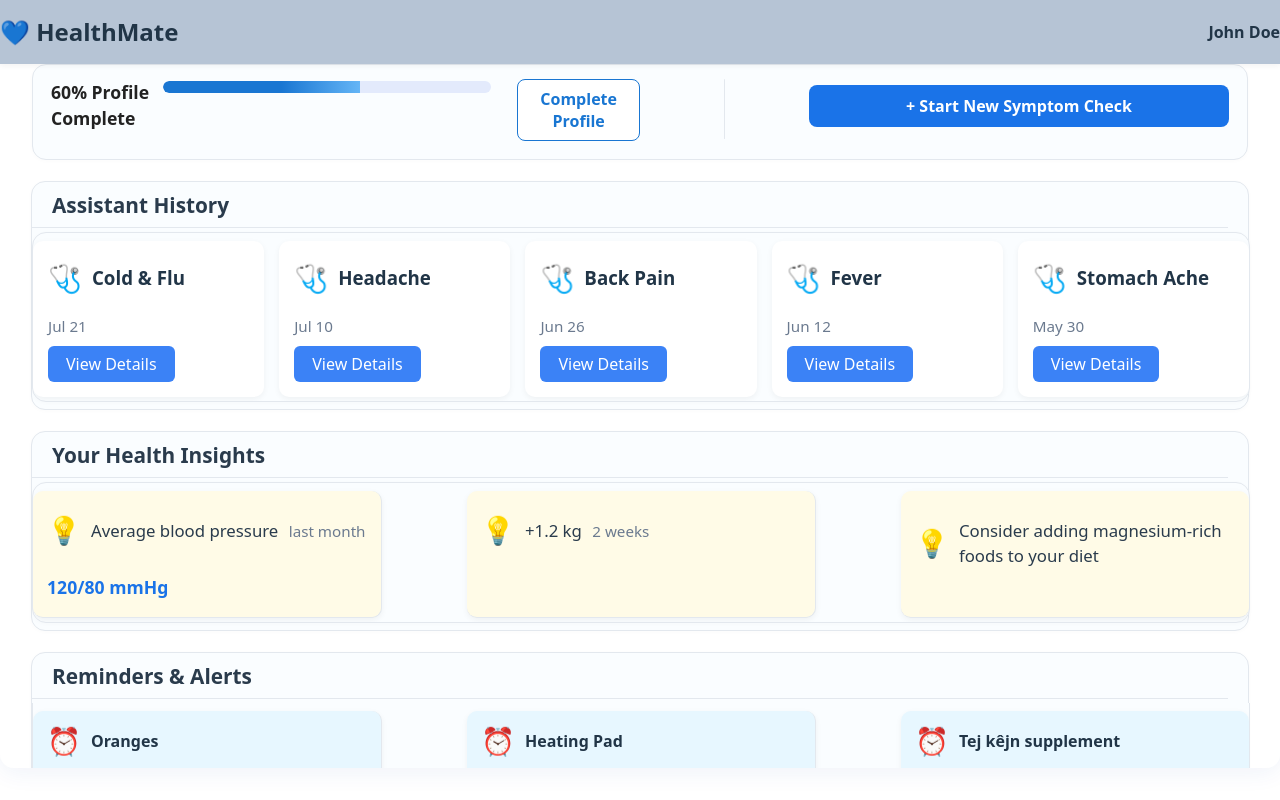
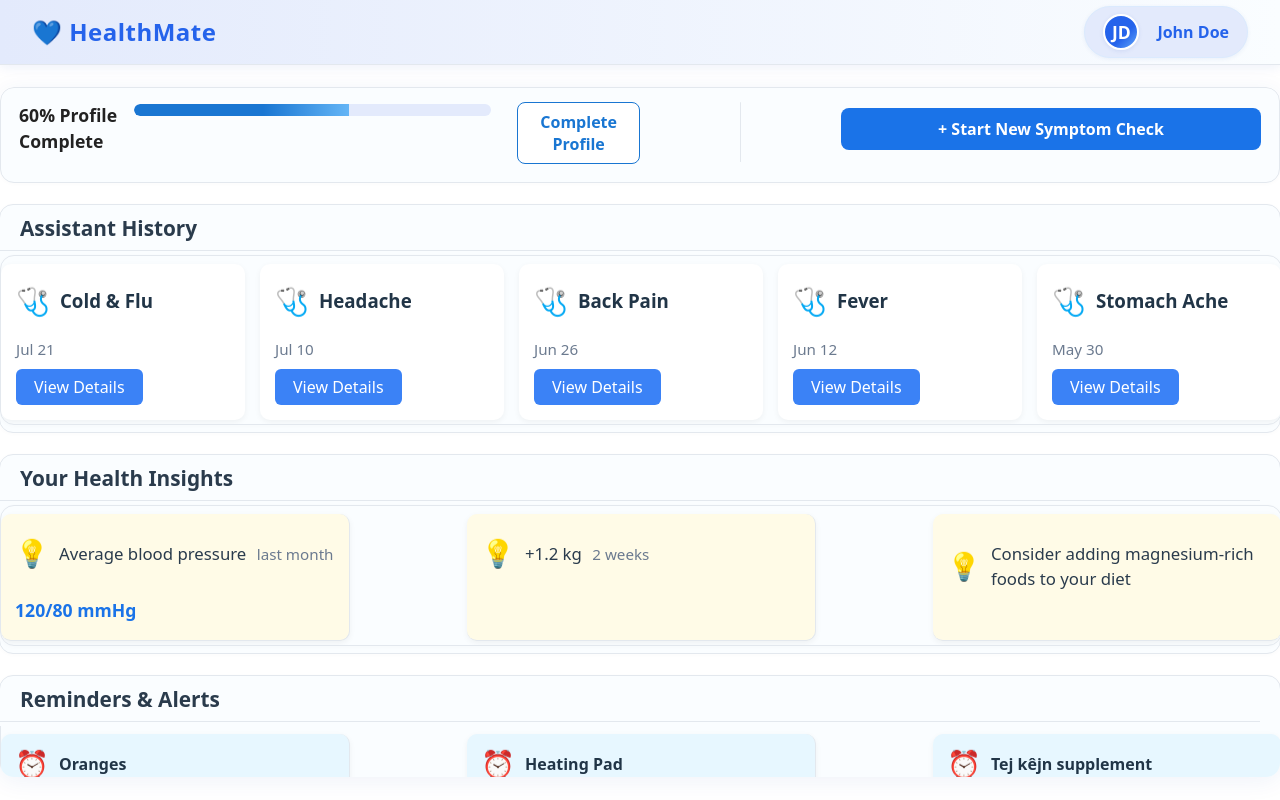
Before and after one commit to ronnieHentry/healthmate-ai-diagnostic, a React (Vite) app in the folder healthmate-ui/: page / in a window 1280 px wide. Built offline with nearby package versions, Linux system fonts and the light colour scheme.

Commit message:
Style changes

```diff
--- a/healthmate-ui/src/App.css
+++ b/healthmate-ui/src/App.css
@@ -2,15 +2,21 @@
 .app-root {
   min-height: 100vh;
   min-width: 100vw;
+  width: 100vw;
   display: flex;
   flex-direction: column;
   background: #f9fbfc;
+  overflow-x: hidden;
+  height: 100vh;
 }
 
 .app-header-wrapper {
   width: 100vw;
+  height: 8vh;
+  min-height: 52px;
+  max-height: 90px;
   flex-shrink: 0;
-  z-index: 1000;
+  /* z-index: 1000; */
 }
 
 .app-content {
@@ -18,16 +24,17 @@
   min-height: 0;
   min-width: 0;
   width: 100vw;
+  height: 80vh;
   display: flex;
   flex-direction: column;
   align-items: center;
   justify-content: center;
   box-sizing: border-box;
-  padding-top: 0;
-}#root {
+  /* padding-top: 64px; */
+  overflow-x: hidden;
+}
+#root {
   max-width: 1280px;
-  margin: 0 auto;
-  padding: 2rem;
   text-align: center;
 }
 
--- a/healthmate-ui/src/components/Header.css
+++ b/healthmate-ui/src/components/Header.css
@@ -6,10 +6,44 @@
   position: fixed;
   top: 0;
   left: 0;
-  width: 100%;
+  width: 100vw;
   z-index: 100;
-  background: #b6c4d5;
-  box-shadow: 0 2px 6px rgba(0,0,0,0.05);
+  background: linear-gradient(90deg, #e3eafc 0%, #fafdff 100%);
+  box-shadow: 0 2px 12px rgba(30, 64, 175, 0.08);
+  backdrop-filter: blur(8px);
+  border-bottom: 1.5px solid #e3e8ee;
+  overflow-x: hidden;
+}
+.avatar {
+  display: inline-flex;
+  align-items: center;
+  justify-content: center;
+  width: 32px;
+  height: 32px;
+  background: linear-gradient(135deg, #2563eb 60%, #60a5fa 100%);
+  color: #fff;
+  font-weight: 700;
+  font-size: 1.1rem;
+  border-radius: 50%;
+  margin-right: 10px;
+  box-shadow: 0 1px 4px rgba(30, 64, 175, 0.10);
+  border: 2px solid #fff;
+}
+
+.header > .logo {
+  margin-left: 32px;
+  font-weight: 700;
+  font-size: 1.5rem;
+  color: #2563eb;
+  letter-spacing: 0.5px;
+  background: none;
+}
+
+.nav-links {
+  margin-right: 32px;
+  display: flex;
+  align-items: center;
+  gap: 18px;
 }
 .logo {
   font-weight: bold;
@@ -21,7 +55,16 @@
   color: #333;
 }
 .profile-pic {
-  display: inline-block;
-  margin-left: 10px;
-  font-weight: bold;
+  display: flex;
+  align-items: center;
+  gap: 8px;
+  background: #e3eafc;
+  color: #2563eb;
+  font-weight: 600;
+  font-size: 1rem;
+  border-radius: 999px;
+  padding: 7px 18px;
+  box-shadow: 0 1px 4px rgba(30, 64, 175, 0.07);
+  border: 1.5px solid #dbeafe;
+  margin-left: 0;
 }
--- a/healthmate-ui/src/components/Header.jsx
+++ b/healthmate-ui/src/components/Header.jsx
@@ -7,7 +7,10 @@ const Header = () => {
     <header className="header">
       <div className="logo" style={{ cursor: 'pointer' }} onClick={() => navigate('/')}>💙 HealthMate</div>
       <nav className="nav-links">
-        <div className="profile-pic">John Doe</div>
+        <div className="profile-pic">
+          <span className="avatar">JD</span>
+          John Doe
+        </div>
       </nav>
     </header>
   );
--- a/healthmate-ui/src/pages/Dashboard.css
+++ b/healthmate-ui/src/pages/Dashboard.css
@@ -15,18 +15,20 @@
 /* Center dashboard content and constrain width */
 .dashboard-wrapper {
   width: 100vw;
-  max-height: calc(100vh - 64px);
+  height: calc(100vh - 110px);
   margin: 0 auto;
   background: #fff;
   border-radius: 14px;
   box-shadow: 0 4px 24px rgba(30, 64, 175, 0.07);
-  padding: 32px 32px 24px 32px;
+  padding: 0 0 0 0;
   display: flex;
   flex-direction: column;
   align-items: center;
   gap: 18px;
+  overflow-x: hidden;
   overflow-y: auto;
   box-sizing: border-box;
+  border: none;
 }
 border-radius: 14px; /* Adjusted to match the original */
 box-shadow: 0 4px 24px rgba(30, 64, 175, 0.07); /* Adjusted to match the original */
@@ -53,7 +55,7 @@ padding: 32px 32px 24px 32px; /* Adjusted to match the original */
 }
 
 .start-check-btn {
-  width: 100%;
+  width: 100vw;
   max-width: 800px;
   background-color: #1a73e8;
   color: white;
@@ -97,7 +99,7 @@ section {
   left: 0;
   width: 100%;
   height: 100%;
-  background-color: rgba(0, 0, 0, 0.5);
+  /* max-width: 900px; */
   display: flex;
   justify-content: center;
   align-items: center;
--- a/healthmate-ui/src/pages/Dashboard.jsx
+++ b/healthmate-ui/src/pages/Dashboard.jsx
@@ -1,4 +1,5 @@
 import React from 'react';
+import Container from '@mui/material/Container';
 import './Dashboard.css';
 import { useNavigate } from 'react-router-dom';
 import ProfileCompletion from '../components/ProfileCompletion';
@@ -14,12 +15,14 @@ const Dashboard = () => {
   };
 
   return (
+    <Container maxWidth={false} disableGutters sx={{ pt: '80px', pb: 2, width: '100vw !important', maxWidth: '100vw !important', px: 0 }}>
       <div className="dashboard-wrapper">
         <ProfileCompletion onStartSymptomCheck={handleStartSymptomCheck} />
         <AssistantHistory onViewDetails={() => {}} />
         <HealthInsights />
         <Reminders />
       </div>
+    </Container>
   );
 };
 
```
Lines whose indentation alone changed are shown as unchanged.
